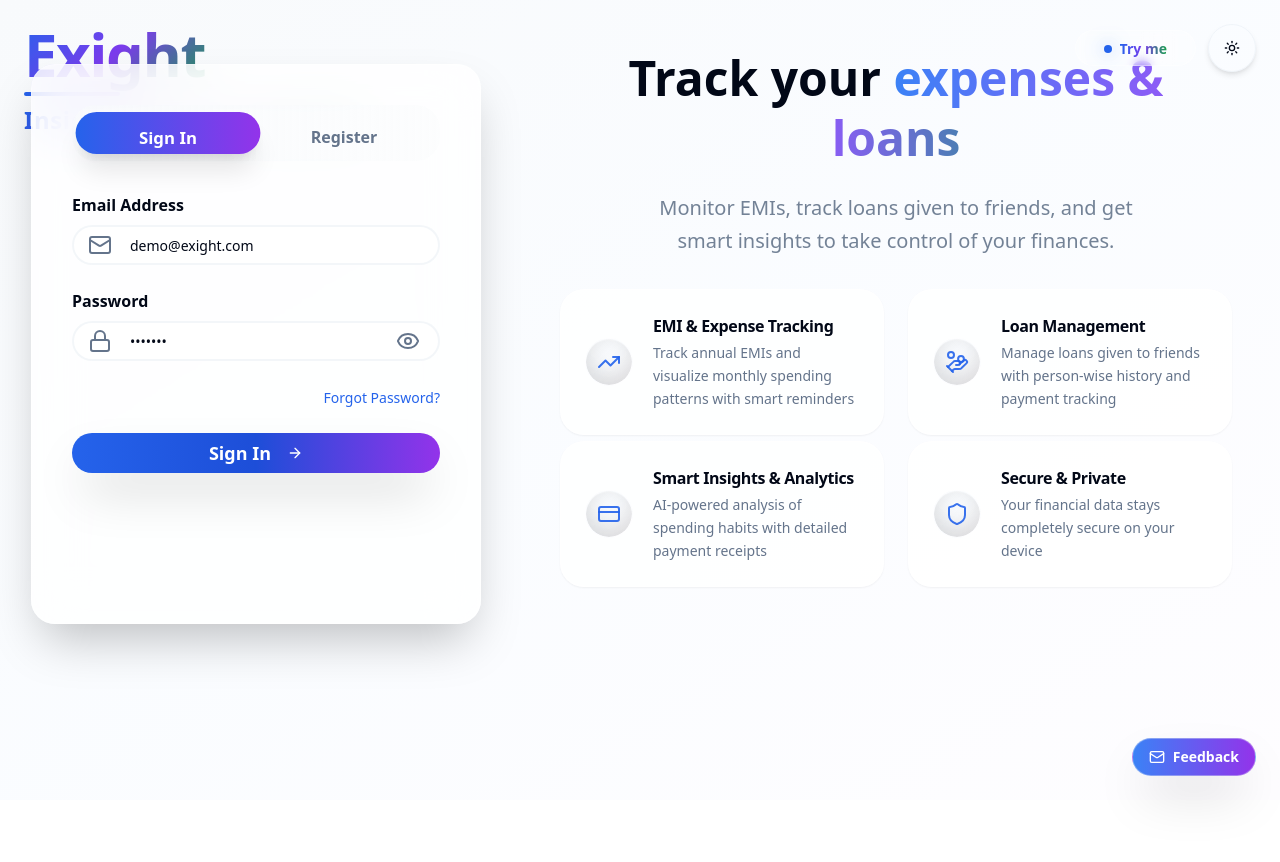
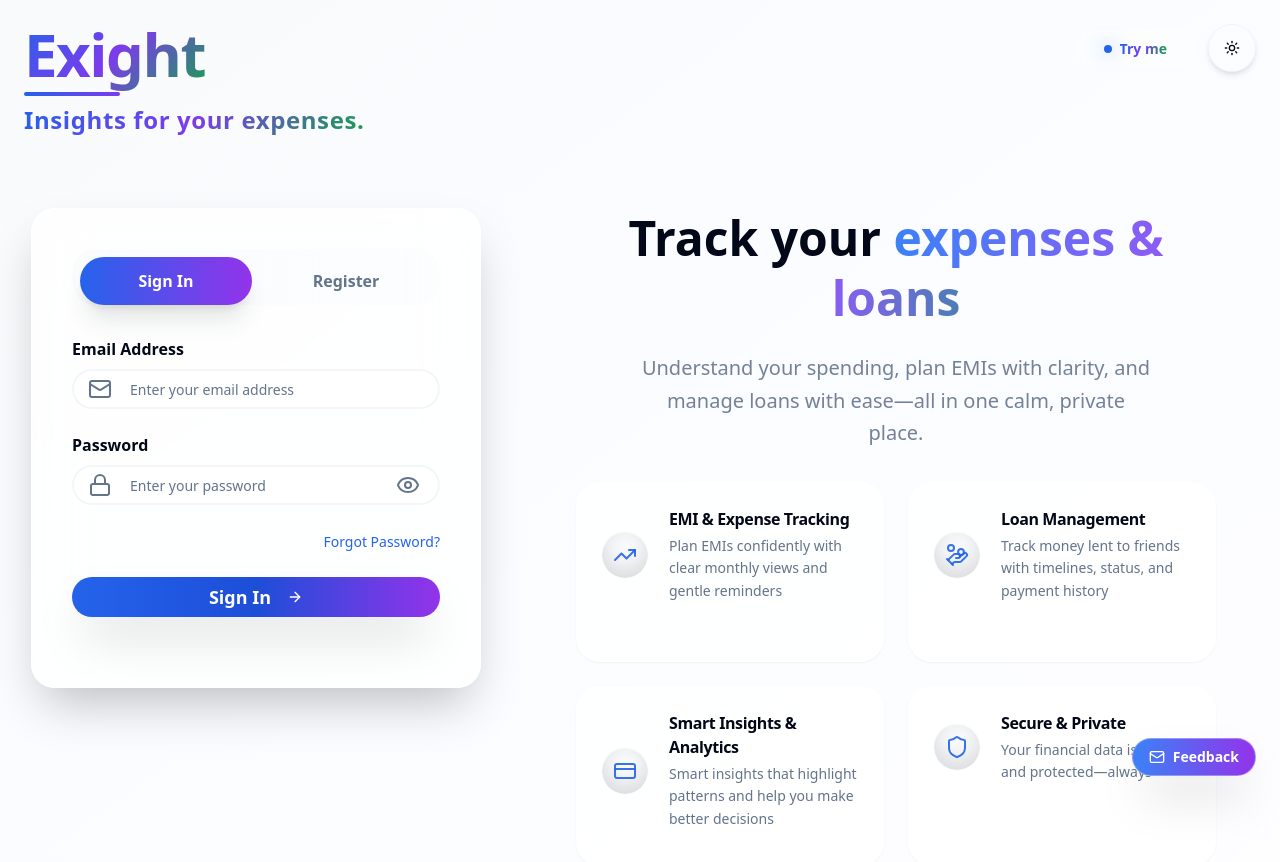
Before and after one commit to rescuedragon/exight2.0, a React (Vite) app: page /login in a window 1280 px wide. Shown: the top 862 px of the page. Before the commit the page ends 800 px from the top, so only its background shows below. Built offline with nearby package versions, Linux system fonts and the light colour scheme.

Commit message:
Login hero: match right-side promo height to Sign In card (flex items-stretch + h-full); update INFO_LOG entry

```diff
--- a/src/components/FeedbackModal.tsx
+++ b/src/components/FeedbackModal.tsx
@@ -32,7 +32,14 @@ export const FeedbackModal = () => {
         email: form.email?.trim() || undefined,
         message: form.message.trim(),
       });
-      toast({ title: "Thanks for the feedback!", description: "We received your message at feedback@exight.in" });
+      toast({
+        title: "Thanks for the feedback.",
+        description: (
+          <span className="inline-flex items-center gap-2">
+            <svg className="h-4 w-4 text-emerald-500 animate-pulse" viewBox="0 0 24 24" fill="currentColor"><path d="M2 12l6 6 14-14-2-2L8 14 4 10z"/></svg>
+          </span>
+        ) as unknown as string,
+      });
       setForm({ message: "" });
       setOpen(false);
     } catch (err: any) {
--- a/src/components/Login.tsx
+++ b/src/components/Login.tsx
@@ -13,8 +13,8 @@ const Login = () => {
   const navigate = useNavigate();
   const [isLogin, setIsLogin] = useState(true);
   const [showPassword, setShowPassword] = useState(false);
-  const [email, setEmail] = useState("demo@exight.com");
-  const [password, setPassword] = useState("demo123");
+  const [email, setEmail] = useState("");
+  const [password, setPassword] = useState("");
   const [firstName, setFirstName] = useState("");
   const [lastName, setLastName] = useState("");
   const [isLoading, setIsLoading] = useState(false);
@@ -527,22 +527,22 @@ const Login = () => {
     {
       icon: <TrendingUp className="h-6 w-6" />,
       title: "EMI & Expense Tracking",
-      description: "Track annual EMIs and visualize monthly spending patterns with smart reminders"
+      description: "Plan EMIs confidently with clear monthly views and gentle reminders"
     },
     {
       icon: <HandCoins className="h-6 w-6" />,
       title: "Loan Management",
-      description: "Manage loans given to friends with person-wise history and payment tracking"
+      description: "Track money lent to friends with timelines, status, and payment history"
     },
     {
       icon: <CreditCard className="h-6 w-6" />,
       title: "Smart Insights & Analytics",
-      description: "AI-powered analysis of spending habits with detailed payment receipts"
+      description: "Smart insights that highlight patterns and help you make better decisions"
     },
     {
       icon: <Shield className="h-6 w-6" />,
       title: "Secure & Private",
-      description: "Your financial data stays completely secure on your device"
+      description: "Your financial data is private and protected—always"
     }
   ];
 
@@ -938,9 +938,9 @@ const Login = () => {
       </div>
 
       {/* Main Container */}
-      <div className="relative z-40 flex min-h-[720px] items-start">
+      <div className="relative z-40 flex min-h-screen items-stretch overflow-hidden pt-32 md:pt-36">
         {/* Login Form - Left Side */}
-        <div className="w-2/5 min-h-[720px] flex flex-col items-start p-16 max-lg:w-full max-lg:p-8">
+        <div className="w-2/5 min-h-[520px] flex flex-col items-start p-16 max-lg:w-full max-lg:p-8">
           <motion.div
             initial={{ opacity: 0, x: -20 }}
             animate={{ opacity: 1, x: 0 }}
@@ -956,14 +956,14 @@ const Login = () => {
               transition={{ duration: 0.25, delay: 0.15 }}
               className="flex justify-start"
             >
-              <div className="w-[450px] min-h-[560px] rounded-3xl bg-white/80 dark:bg-background/60 backdrop-blur-xl border border-white/30 dark:border-border/40 shadow-2xl flex flex-col">
+              <div className="w-[450px] min-h-[480px] rounded-3xl bg-white/80 dark:bg-background/60 backdrop-blur-xl border border-white/30 dark:border-border/40 shadow-2xl flex flex-col">
                 <CardContent className="p-10 flex-1 flex flex-col">
                   {/* Tab Navigation */}
-                  <div className="flex h-14 mb-8 bg-gradient-to-r from-muted/40 to-muted/20 dark:from-muted/20 dark:to-muted/10 rounded-3xl p-2 backdrop-blur-sm">
+                  <div className="flex h-14 mb-8 bg-gradient-to-r from-muted/40 to-muted/20 dark:from-muted/20 dark:to-muted/10 rounded-3xl p-2 backdrop-blur-sm gap-2">
                     <button
                       onClick={() => { setIsLogin(true); setError(""); setBadCreds(false); }}
-                      className={`flex-1 py-3 px-8 rounded-3xl text-base font-bold transition-all duration-300 ${isLogin
-                        ? "bg-gradient-to-r from-blue-600 to-purple-600 text-white shadow-xl transform scale-105"
+                      className={`flex-1 h-12 flex items-center justify-center rounded-3xl text-base font-bold leading-none transition-all duration-300 ${isLogin
+                        ? "bg-gradient-to-r from-blue-600 to-purple-600 text-white shadow-xl"
                         : "text-muted-foreground hover:text-foreground hover:bg-white/30 dark:hover:bg-accent/40 hover:scale-102"
                         }`}
                     >
@@ -971,8 +971,8 @@ const Login = () => {
                     </button>
                     <button
                       onClick={() => { setIsLogin(false); setError(""); setBadCreds(false); }}
-                      className={`flex-1 py-3 px-8 rounded-3xl text-base font-bold transition-all duration-300 ${!isLogin
-                        ? "bg-gradient-to-r from-blue-600 to-purple-600 text-white shadow-xl transform scale-105"
+                      className={`flex-1 h-12 flex items-center justify-center rounded-3xl text-base font-bold leading-none transition-all duration-300 ${!isLogin
+                        ? "bg-gradient-to-r from-blue-600 to-purple-600 text-white shadow-xl"
                         : "text-muted-foreground hover:text-foreground hover:bg-white/30 dark:hover:bg-accent/40 hover:scale-102"
                         }`}
                     >
@@ -1030,7 +1030,7 @@ const Login = () => {
                           animate={{ opacity: 1, height: "auto", marginBottom: 24 }}
                           exit={{ opacity: 0, height: 0, marginBottom: 0 }}
                           transition={{ duration: 0.3, ease: "easeInOut" }}
-                          style={{ overflow: "hidden" }}
+                          style={{}}
                         >
                           <div className="grid grid-cols-1 md:grid-cols-2 gap-6">
                             <div className="space-y-2">
@@ -1140,7 +1140,7 @@ const Login = () => {
         </div>
 
         {/* Promotional Content - Right Side */}
-        <div className="w-3/5 flex items-center justify-center p-12 max-lg:hidden">
+        <div className="w-3/5 flex flex-col h-full p-16 max-lg:hidden">
           <motion.div
             initial={{ opacity: 0, x: 20 }}
             animate={{ opacity: 1, x: 0 }}
@@ -1172,7 +1172,7 @@ const Login = () => {
               </h2>
 
               <p className="text-xl text-muted-foreground/90 dark:text-muted-foreground/80 max-w-lg mx-auto leading-relaxed">
-                Monitor EMIs, track loans given to friends, and get smart insights to take control of your finances.
+                Understand your spending, plan EMIs with clarity, and manage loans with ease—all in one calm, private place.
               </p>
             </motion.div>
 
@@ -1190,9 +1190,9 @@ const Login = () => {
                   animate={{ opacity: 1, y: 0, scale: 1 }}
                   transition={{ duration: 0.2, delay: 0.4 + index * 0.05 }}
                   whileHover={{ scale: 1.02, y: -2 }}
-                  className="group h-32"
+                  className="group"
                 >
-                  <Card className="rounded-3xl overflow-hidden shadow-ambient border border-white/30 bg-white/80 dark:bg-transparent dark:dark-surface">
+                  <Card className="rounded-3xl overflow-hidden shadow-ambient border border-white/30 bg-white/80 dark:bg-transparent dark:dark-surface min-h-[180px]">
                     <CardContent className="p-6 h-full flex items-center">
                       <div className="flex items-center gap-5">
                         <div className="relative h-12 w-12 rounded-3xl bg-gradient-to-br from-blue-accent/18 via-purple-accent/14 to-emerald-accent/16 flex items-center justify-center border border-white/30 dark:border-white/10 shadow-ambient overflow-hidden">
--- a/src/components/ui/toast.tsx
+++ b/src/components/ui/toast.tsx
@@ -23,11 +23,11 @@ const ToastViewport = React.forwardRef<
 ToastViewport.displayName = ToastPrimitives.Viewport.displayName
 
 const toastVariants = cva(
-  "group pointer-events-auto relative flex w-full items-center justify-between space-x-4 overflow-hidden rounded-md border p-6 pr-8 shadow-lg transition-all data-[swipe=cancel]:translate-x-0 data-[swipe=end]:translate-x-[var(--radix-toast-swipe-end-x)] data-[swipe=move]:translate-x-[var(--radix-toast-swipe-move-x)] data-[swipe=move]:transition-none data-[state=open]:animate-in data-[state=closed]:animate-out data-[swipe=end]:animate-out data-[state=closed]:fade-out-80 data-[state=closed]:slide-out-to-right-full data-[state=open]:slide-in-from-top-full data-[state=open]:sm:slide-in-from-bottom-full",
+  "group pointer-events-auto relative flex w-full items-center justify-between space-x-4 overflow-hidden rounded-2xl border p-5 pr-8 shadow-lg transition-all backdrop-blur-xl data-[swipe=cancel]:translate-x-0 data-[swipe=end]:translate-x-[var(--radix-toast-swipe-end-x)] data-[swipe=move]:translate-x-[var(--radix-toast-swipe-move-x)] data-[swipe=move]:transition-none data-[state=open]:animate-in data-[state=closed]:animate-out data-[swipe=end]:animate-out data-[state=closed]:fade-out-80 data-[state=closed]:slide-out-to-right-full data-[state=open]:slide-in-from-top-full data-[state=open]:sm:slide-in-from-bottom-full",
   {
     variants: {
       variant: {
-        default: "border bg-background text-foreground",
+        default: "border bg-gradient-to-br from-white/92 via-white/86 to-white/80 dark:from-slate-900/75 dark:via-slate-900/70 dark:to-slate-900/65 text-foreground",
         destructive:
           "destructive group border-destructive bg-destructive text-destructive-foreground",
       },
--- a/src/components/ui/toaster.tsx
+++ b/src/components/ui/toaster.tsx
@@ -15,12 +15,15 @@ export function Toaster() {
     <ToastProvider>
       {toasts.map(function ({ id, title, description, action, ...props }) {
         return (
-          <Toast key={id} {...props}>
-            <div className="grid gap-1">
-              {title && <ToastTitle>{title}</ToastTitle>}
-              {description && (
-                <ToastDescription>{description}</ToastDescription>
-              )}
+          <Toast key={id} {...props} className="rounded-[22px] border-white/40 dark:border-white/10 shadow-2xl">
+            <div className="grid gap-2 items-center" style={{fontFamily:'-apple-system,BlinkMacSystemFont,Segoe UI,Roboto,Helvetica,Arial,sans-serif'}}>
+              {title && <ToastTitle className="text-base font-semibold">{title}</ToastTitle>}
+              <div className="flex items-center gap-2">
+                <span className="inline-flex h-4 w-4 rounded-full bg-gradient-to-br from-emerald-400 to-emerald-500"></span>
+                {description && (
+                  <ToastDescription className="text-sm opacity-90">{description}</ToastDescription>
+                )}
+              </div>
             </div>
             {action}
             <ToastClose />
--- a/src/lib/api.ts
+++ b/src/lib/api.ts
@@ -286,9 +286,15 @@ class ApiService {
   }
 
   async register(userData: RegisterRequest): Promise<AuthResponse> {
+    // Backend expects { email, password, name } in prod; dev should also work.
+    const payload: any = {
+      email: (userData as any).email || (userData as any).username || '',
+      password: (userData as any).password || '',
+      name: `${(userData as any).firstName || ''} ${(userData as any).lastName || ''}`.trim() || ((userData as any).name || ''),
+    };
     const res = await this.request<any>('/auth/register', {
       method: 'POST',
-      body: JSON.stringify(userData),
+      body: JSON.stringify(payload),
     });
 
     if (res && res.token) {
```
Also changed, not shown: 1 other file (tests, documents, lock files or other folders).
